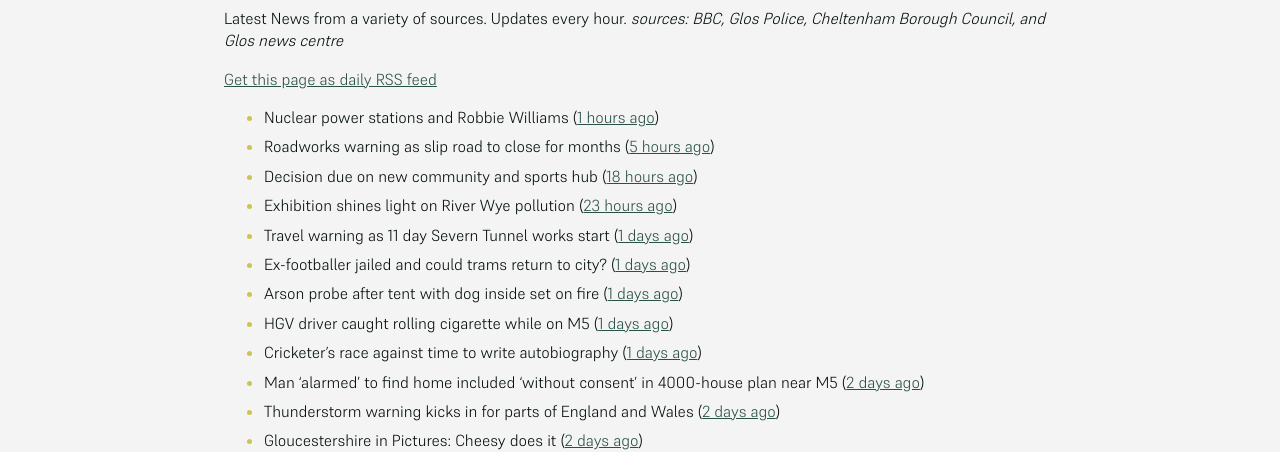
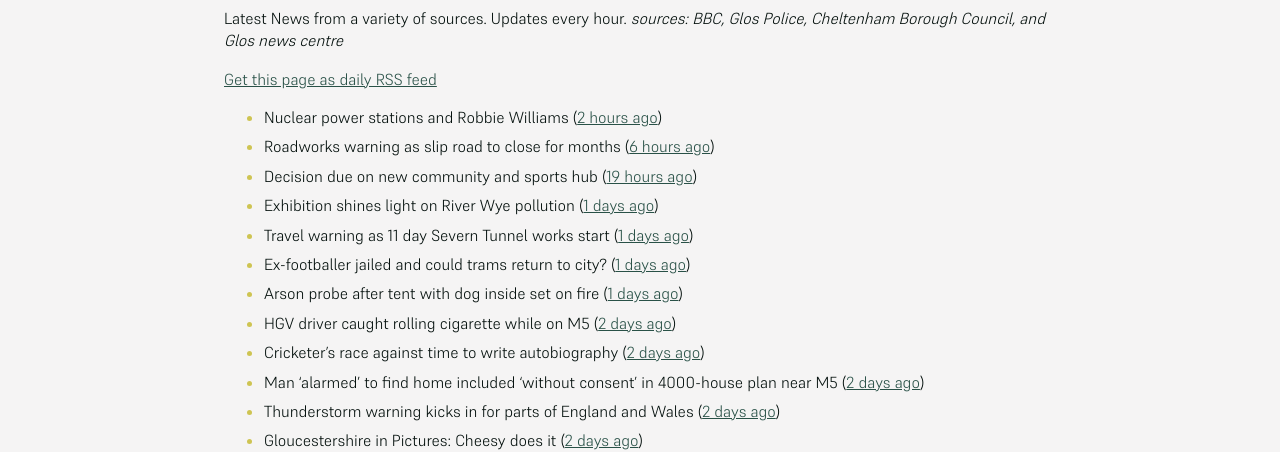
Before and after one commit to mat-0/cheltenham-open-data, a Jekyll site: the page built from _pages/news.md, in a window 1280 px wide. Shown: the part 266-718 px from the top of the page. Built offline with Jekyll 4.4.1, drawn with Linux system fonts in a browser that asks for light colours; some of the changed text lies outside the part shown.

Commit message:
Updated 2025-06-09 11:57:45

```diff
--- a/_pages/news.md
+++ b/_pages/news.md
@@ -12,15 +12,15 @@ _sources: BBC, Glos Police, Cheltenham Borough Council, and Glos news centre_
 [Get this page as daily RSS feed](/daily.rss)
 
 <!-- news_marker starts -->
-- Nuclear power stations and Robbie Williams ([1 hours ago](https://www.bbc.com/news/articles/cy4ekkyej0ko))
-- Roadworks warning as slip road to close for months ([5 hours ago](https://www.bbc.com/news/articles/c308j6d7ngno))
-- Decision due on new community and sports hub ([18 hours ago](https://www.bbc.com/news/articles/cy4k5kv0v2go))
-- Exhibition shines light on River Wye pollution ([23 hours ago](https://www.bbc.com/news/articles/c62814zl1q5o))
+- Nuclear power stations and Robbie Williams ([2 hours ago](https://www.bbc.com/news/articles/cy4ekkyej0ko))
+- Roadworks warning as slip road to close for months ([6 hours ago](https://www.bbc.com/news/articles/c308j6d7ngno))
+- Decision due on new community and sports hub ([19 hours ago](https://www.bbc.com/news/articles/cy4k5kv0v2go))
+- Exhibition shines light on River Wye pollution ([1 days ago](https://www.bbc.com/news/articles/c62814zl1q5o))
 - Travel warning as 11 day Severn Tunnel works start ([1 days ago](https://www.bbc.com/news/articles/c5yk6z54e2zo))
 - Ex-footballer jailed and could trams return to city? ([1 days ago](https://www.bbc.com/news/articles/cre90yyq33yo))
 - Arson probe after tent with dog inside set on fire ([1 days ago](https://www.bbc.com/news/articles/cj42gp7n744o))
-- HGV driver caught rolling cigarette while on M5 ([1 days ago](https://www.bbc.com/news/articles/cx2ekrky144o))
-- Cricketer's race against time to write autobiography ([1 days ago](https://www.bbc.com/news/articles/cy4ke8xw5j7o))
+- HGV driver caught rolling cigarette while on M5 ([2 days ago](https://www.bbc.com/news/articles/cx2ekrky144o))
+- Cricketer's race against time to write autobiography ([2 days ago](https://www.bbc.com/news/articles/cy4ke8xw5j7o))
 - Man ‘alarmed’ to find home included ‘without consent’ in 4000-house plan near M5 ([2 days ago](https://gloucesternewscentre.co.uk/man-alarmed-to-find-home-included-without-consent-in-4000-house-plan-near-m5/))
 - Thunderstorm warning kicks in for parts of England and Wales ([2 days ago](https://www.bbc.com/news/articles/cq851x1y9eqo))
 - Gloucestershire in Pictures: Cheesy does it ([2 days ago](https://www.bbc.com/news/articles/cj6rpwjk192o))
```
Also changed, not shown: other parts of _pages/news.md (+1 -1 lines), _data/flood.json (+4 -4 lines), _pages/fix-my-street.md (+3 -3 lines), index.md (+5 -5 lines).
